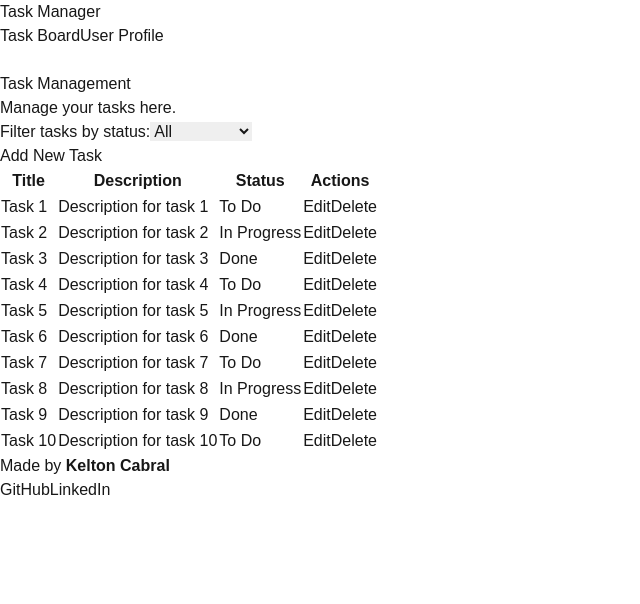
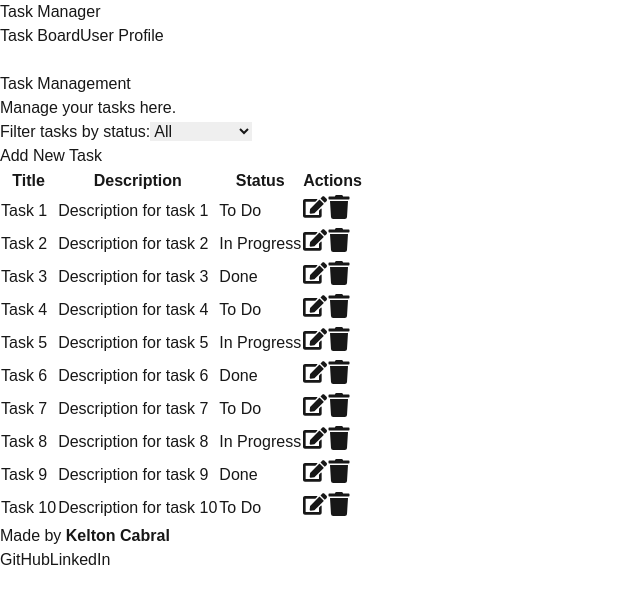
Before and after one commit to CledirFL/task_management, a Next.js app: page /task in a window 1280 px wide. Shown: the top 604 px of the page, without its empty margins (0-640 px from the left). Built offline with nearby package versions, Linux system fonts and the light colour scheme.

Commit message:
feat: enhance TaskList component with action icons for edit and delete functions

```diff
--- a/src/app/task/task-list.tsx
+++ b/src/app/task/task-list.tsx
@@ -1,5 +1,6 @@
 import React from 'react'
 import { Task } from '../lib/interface';
+import { FaEdit, FaTrash } from 'react-icons/fa';
 
 interface TaskListProps {
     filteredTasks: Task[];
@@ -16,7 +17,7 @@ export default function TaskList({ filteredTasks, handleEditTask, deleteTask }:
                         <th className="px-4 py-2">Title</th>
                         <th className="px-4 py-2">Description</th>
                         <th className="px-4 py-2">Status</th>
-                        <th className="px-4 py-2">Actions</th>
+                        <th className="w-20 px-4 py-2">Actions</th>
                     </tr>
                 </thead>
                 <tbody className=''>
@@ -31,16 +32,16 @@ export default function TaskList({ filteredTasks, handleEditTask, deleteTask }:
                             </td>
                             <td className="px-4 py-2 text-center flex gap-3 justify-center">
                                 <button
-                                    className="bg-blue-300 hover:bg-blue-500 text-white font-bold py-2 px-4 rounded"
+                                    className=" hover:text-gray-400 text-gray-500 font-bold py-2 px-2 rounded"
                                     onClick={() => handleEditTask(task)}
                                 >
-                                    Edit
+                                    <FaEdit size={24}/>
                                 </button>
                                 <button
-                                    className="bg-red-500 hover:bg-red-700 text-white font-bold py-2 px-4 rounded"
+                                    className="hover:opacity-30 text-red-700 font-bold py-2 px-4 rounded"
                                     onClick={() => deleteTask(task.id!)}
                                 >
-                                    Delete
+                                    <FaTrash size={24}/>
                                 </button>
                             </td>
                         </tr>
```
